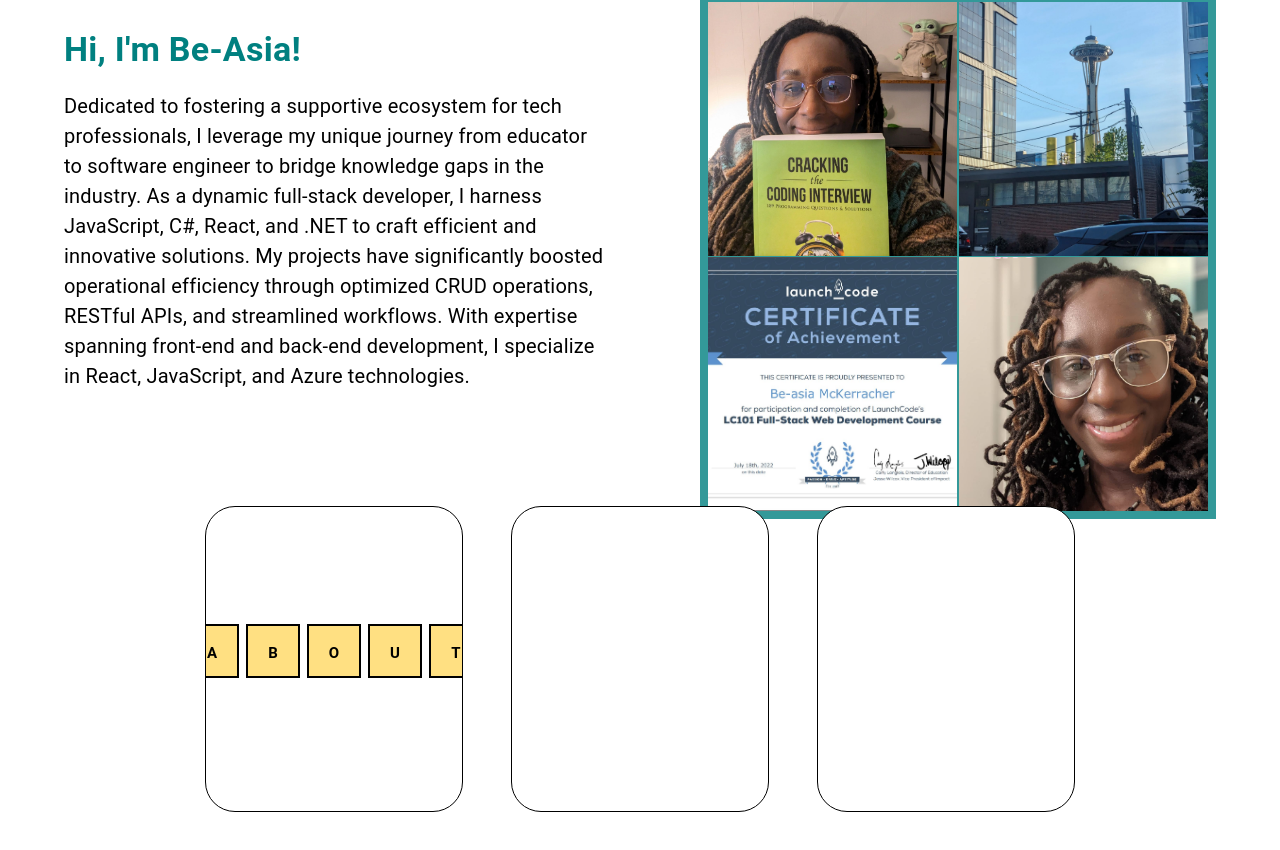
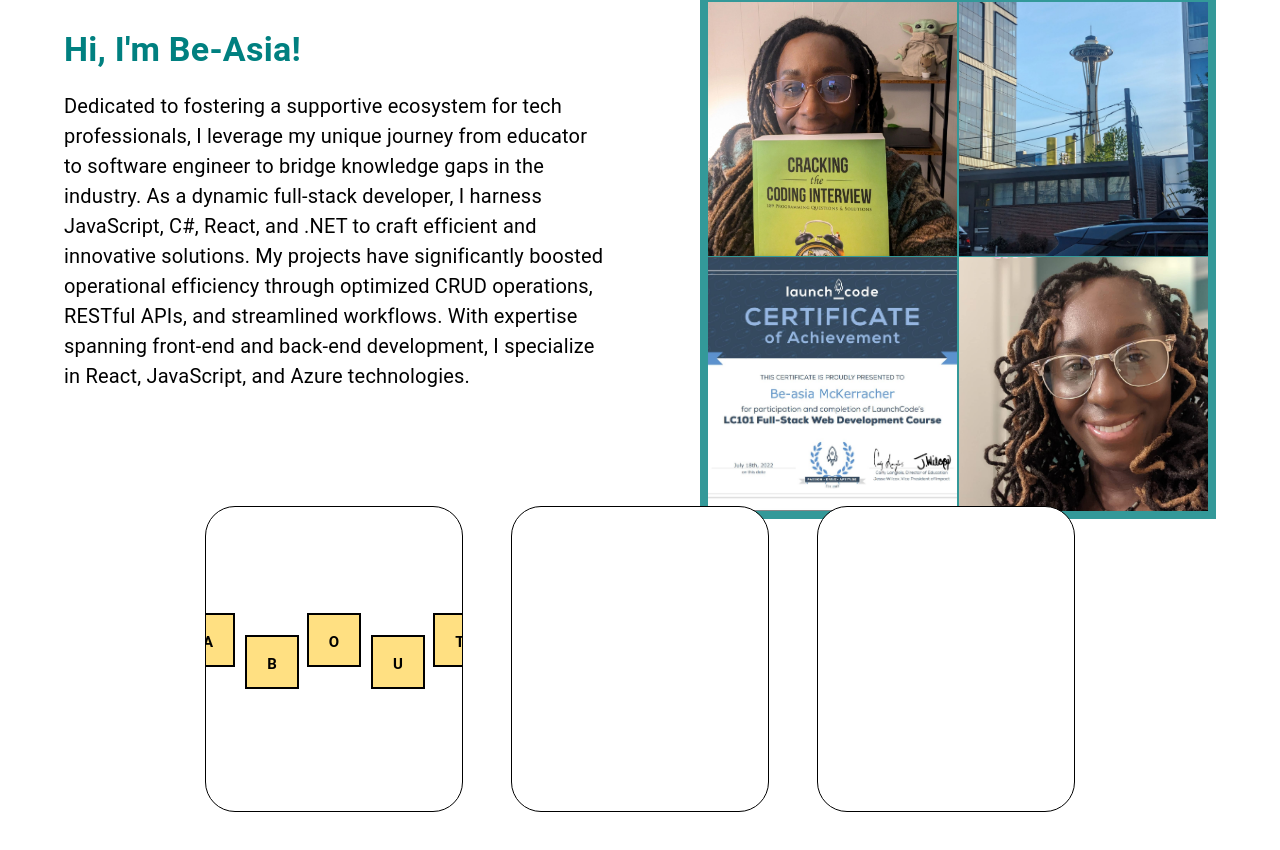
Before and after one commit to amerigirl/website, a React (Create React App) app: page / in a window 1280 px wide. Shown: the part 246-1096 px from the top of the page. Built offline with nearby package versions, Linux system fonts and the light colour scheme.

Commit message:
completed about card scrabble pieces

```diff
--- a/src/Components/AboutCardComponent.jsx
+++ b/src/Components/AboutCardComponent.jsx
@@ -11,8 +11,6 @@ const scrabbleLetterProps = {
   fontWeight: "bold",
 };
 
-
-
 const AboutCardComponent = () => {
   return (
     <Box sx={{ display: "flex" }}>
@@ -20,16 +18,23 @@ const AboutCardComponent = () => {
         <CardContent
           sx={{
             display: "flex",
-            gap: "7px",
+            gap: "4.5rem",
           }}
         >
           <ScrabblePiece letter="A" {...scrabbleLetterProps} />
-          <ScrabblePiece letter="B" {...scrabbleLetterProps} />
           <ScrabblePiece letter="O" {...scrabbleLetterProps} />
-          <ScrabblePiece letter="U" {...scrabbleLetterProps} />
           <ScrabblePiece letter="T" {...scrabbleLetterProps} />
         </CardContent>
 
+        <CardContent sx={{
+          display: "flex",
+          gap: '4.5rem',
+          marginLeft: '4rem',
+          marginTop: '-4rem'
+          }}>
+          <ScrabblePiece letter="B" {...scrabbleLetterProps} />
+          <ScrabblePiece letter="U" {...scrabbleLetterProps} />
+        </CardContent>
       </CardComponent>
     </Box>
   );
```
